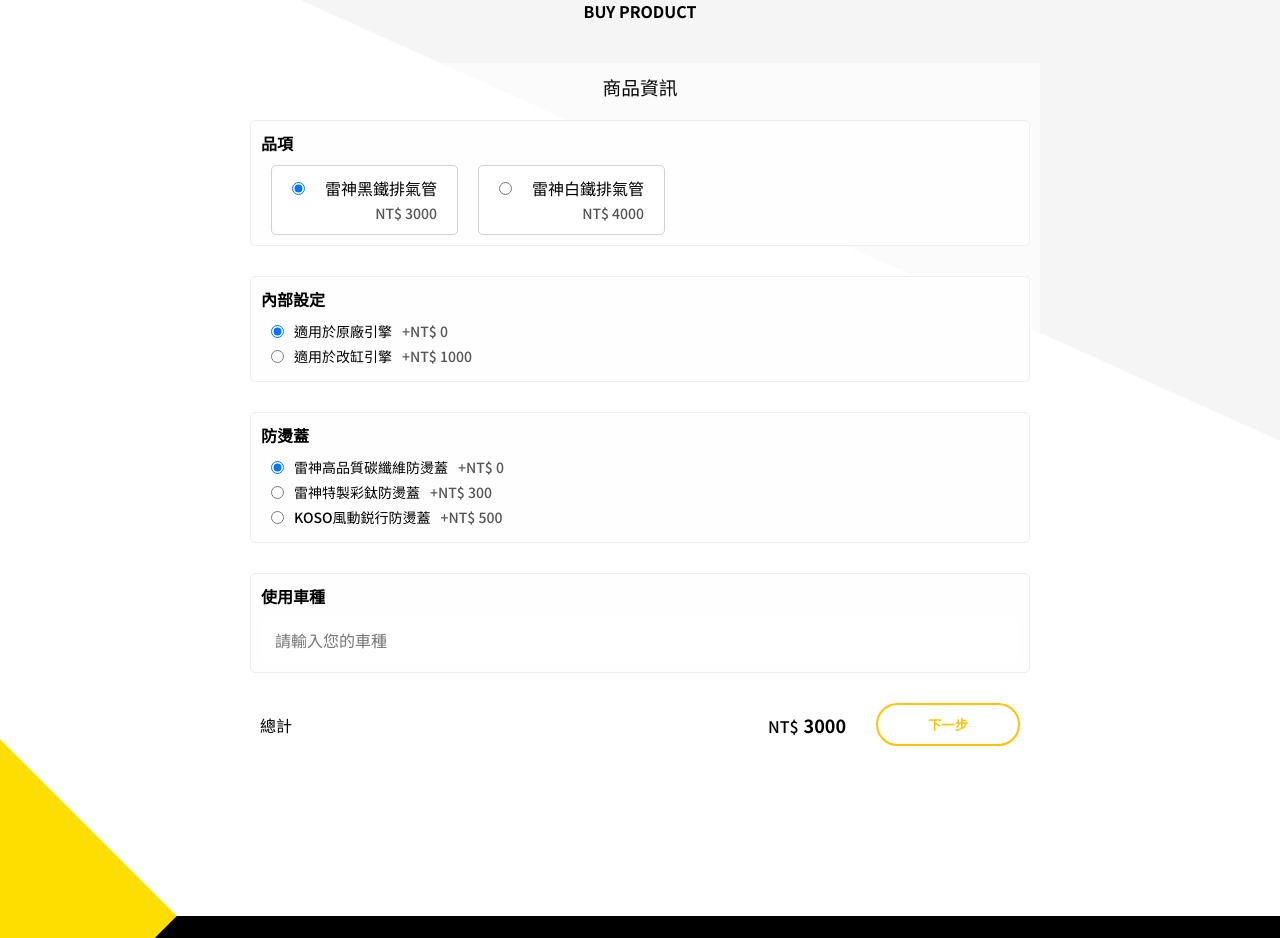
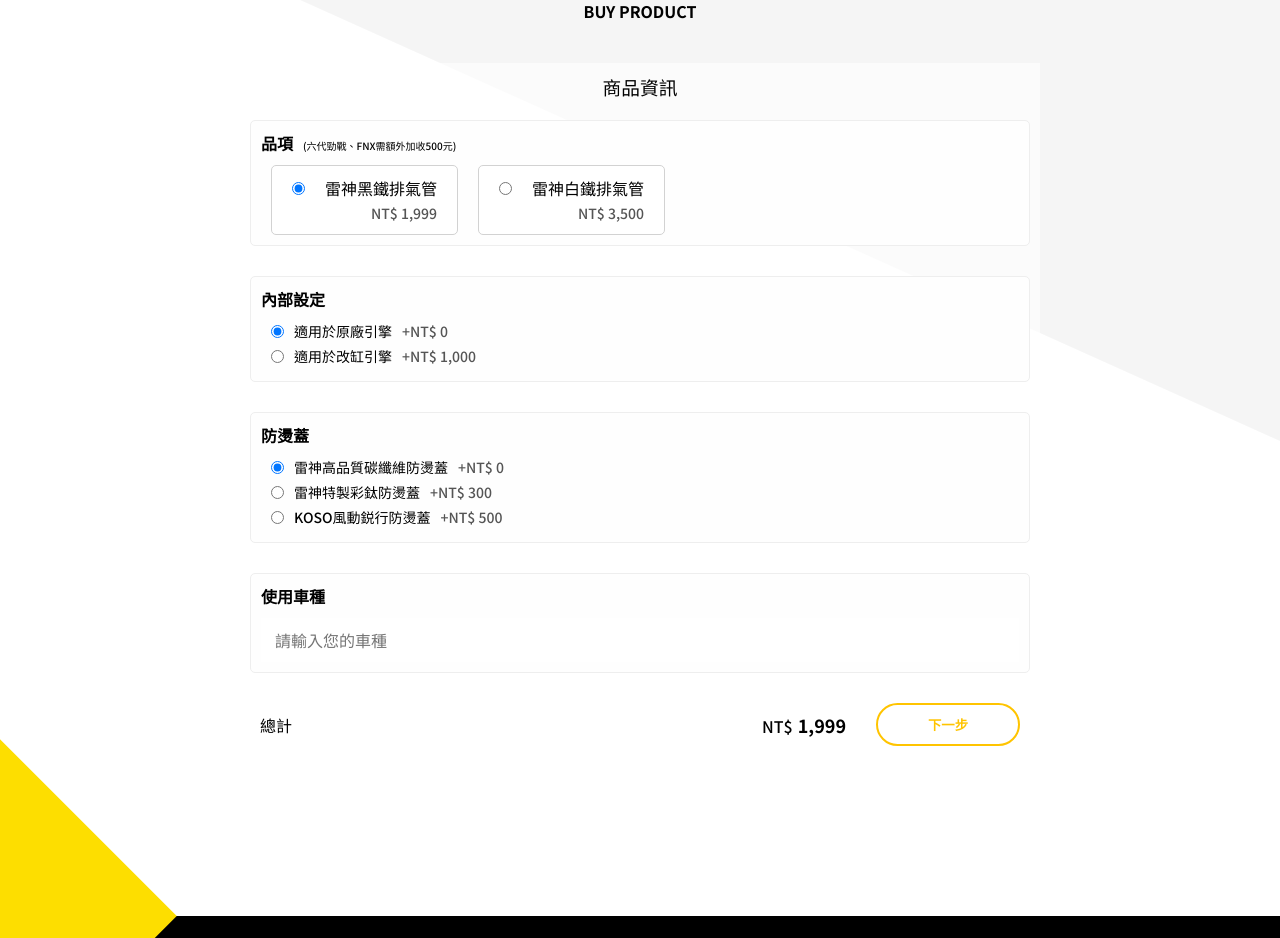
Before and after one commit to zxcv853496/Exhaust, a Vue app: page / in a window 1280 px wide. Shown: the part 3140-4078 px from the top of the page. Built offline with nearby package versions, Linux system fonts and the light colour scheme.

Commit message:
修正信件內容與金額加上千分位

```diff
--- a/public/php/blade/AfterSendOrder.html
+++ b/public/php/blade/AfterSendOrder.html
@@ -318,7 +318,7 @@
 												style="color:#000000;font-family:Lato, Tahoma, Verdana, Segoe, sans-serif;line-height:1.2;padding-top:10px;padding-right:10px;padding-bottom:5px;padding-left:10px;">
 												<div
 													style="font-size: 12px; line-height: 1.2; text-align: center; color: #000000; font-family: Lato, Tahoma, Verdana, Segoe, sans-serif; mso-line-height-alt: 14px;">
-													<span style="font-size: 16px;">感謝您在牛王排氣管官方網站訂購的商品</span></div>
+													<span style="font-size: 16px;">感謝您在雷神排氣管官方網站訂購的商品</span></div>
 											</div>
 											<!--[if mso]></td></tr></table><![endif]-->
 											<!--[if mso]><table width="100%" cellpadding="0" cellspacing="0" border="0"><tr><td style="padding-right: 10px; padding-left: 10px; padding-top: 10px; padding-bottom: 5px; font-family: Tahoma, Verdana, sans-serif"><![endif]-->
--- a/public/php/blade/AfterSendOrder_us.html
+++ b/public/php/blade/AfterSendOrder_us.html
@@ -319,7 +319,7 @@
 												<div
 													style="font-size: 12px; line-height: 1.2; text-align: center; color: #000000; font-family: Lato, Tahoma, Verdana, Segoe, sans-serif; mso-line-height-alt: 14px;">
 													<span
-														style="font-size: 16px;">『顧客：TitleUserName』在牛王排氣管官方網站訂購了商品</span>
+														style="font-size: 16px;">『顧客：TitleUserName』在雷神排氣管官方網站訂購了商品</span>
 												</div>
 											</div>
 											<!--[if mso]></td></tr></table><![endif]-->
--- a/src/assets/css/compoents/_Pagination.scss
+++ b/src/assets/css/compoents/_Pagination.scss
@@ -29,6 +29,11 @@
             font-weight: 600;
             text-align: left;
             margin-bottom: 10px;
+
+            span {
+                font-size: 10px;
+                margin-left: 10px;
+            }
         }
     }
 
--- a/src/common/common_methods.js
+++ b/src/common/common_methods.js
@@ -34,5 +34,20 @@ export default {
                     });
             })
         },
+    },
+    filters: {
+        priceFormat: function (val) {
+            if (val != undefined) {
+                return val
+                    .toString()
+                    .replace(/^(-?\d+?)((?:\d{3})+)(?=\.\d+$|$)/, function (
+                        all,
+                        pre,
+                        groupOf3Digital
+                    ) {
+                        return pre + groupOf3Digital.replace(/\d{3}/g, ',$&')
+                    })
+            }
+        },
     }
 }
--- a/src/components/OrderForm/index.vue
+++ b/src/components/OrderForm/index.vue
@@ -19,12 +19,12 @@ export default {
           {
             id: 1,
             name: "雷神黑鐵排氣管",
-            price: 3000,
+            price: 1999,
           },
           {
             id: 2,
             name: "雷神白鐵排氣管",
-            price: 4000,
+            price: 3500,
           },
         ],
         power_option: [
--- a/src/components/Pagination/Pagination1/template.html
+++ b/src/components/Pagination/Pagination1/template.html
@@ -6,7 +6,7 @@
 
         <div class="product main_product">
 
-            <h4 class="title">品項</h4>
+            <h4 class="title">品項<span>(六代勁戰、FNX需額外加收500元)</span></h4>
 
             <div class="option_container">
 
@@ -16,7 +16,7 @@
                         <p>{{item.name}}</p>
                     </div>
                     <span class="price">
-                        NT$ {{item.price}}
+                        NT$ {{item.price | priceFormat}}
                     </span>
                 </label>
 
@@ -31,7 +31,7 @@
                     <input type="radio" name="power_option" :value="item.id" v-model="power_option" />
                     <p>{{item.name}}</p>
                     <span class="price">
-                        +NT$ {{item.price}}
+                        +NT$ {{item.price | priceFormat}}
                     </span>
                 </label>
             </div>
@@ -44,7 +44,7 @@
                     <input type="radio" name="case_option" :value="item.id" v-model="case_option" />
                     <p>{{item.name}}</p>
                     <span class="price">
-                        +NT$ {{item.price}}
+                        +NT$ {{item.price | priceFormat}}
                     </span>
                 </label>
             </div>
@@ -62,7 +62,7 @@
         <div class="form_footer">
             <p class="title">總計</p>
             <div>
-                <p class="price"> NT$<strong>{{total_price}}</strong></p>
+                <p class="price"> NT$<strong>{{total_price | priceFormat}}</strong></p>
                 <button class="next_btn" @click="DataVaild">下一步</button>
             </div>
         </div>
--- a/src/components/Pagination/Pagination3/template.html
+++ b/src/components/Pagination/Pagination3/template.html
@@ -11,14 +11,14 @@
                     <input type="radio" name="pay_option" value="全額付款" v-model="pay_option" />
                     <p>全額付款</p>
                     <span class="price">
-                        NT$ {{total_price}}
+                        NT$ {{total_price | priceFormat}}
                     </span>
                 </label>
                 <label class="card">
                     <input type="radio" name="pay_option" value="訂金付款" v-model="pay_option" />
                     <p>訂金付款<span>(剩餘金額貨到付款)</span></p>
                     <span class="price">
-                        NT$ {{Math.ceil(total_price/2)}}
+                        NT$ {{Math.ceil(total_price/2) | priceFormat}}
                     </span>
                 </label>
             </div>
@@ -34,7 +34,7 @@
                         <p>{{item.name}}</p>
                         <span class="price" v-if="pay_way == 3 && item.id == 3">
                             +NT$
-                            {{Math.ceil(total_price * item.installment.filter(option=>option.id == installment)[0].percent)}}
+                            {{Math.ceil(total_price * item.installment.filter(option=>option.id == installment)[0].percent) | priceFormat}}
                         </span>
                     </label>
                     <template v-if="pay_way == 3 && item.id == 3">
@@ -55,8 +55,9 @@
                 <h4 class="title">訂單商品資料</h4>
                 <p><strong>品名:</strong> {{buy_product_name}} </p>
                 <p><strong>防燙蓋:</strong> {{buy_product_case_option}} <span>(+NT$
-                        {{buy_product_case_option_price}})</span></p>
-                <p><strong>內部設定:</strong> {{buy_product_power_option}} (+NT$ {{buy_product_power_option_price}})</p>
+                        {{buy_product_case_option_price | priceFormat}})</span></p>
+                <p><strong>內部設定:</strong> {{buy_product_power_option}} (+NT$
+                    {{buy_product_power_option_price | priceFormat}})</p>
                 <p><strong>使用車種:</strong> {{buy_data.product.model}}</p>
             </div>
 
@@ -73,13 +74,14 @@
                 <p>
                     <strong>訂單總金額:</strong>
                     <template v-if="pay_way == 3">NT$ {{ total_price_with_installment }}</template>
-                    <template v-else>NT$ {{ total_price }}</template>
+                    <template v-else>NT$ {{ total_price | priceFormat}}</template>
                 </p>
                 <p>
                     <strong>本次付款金額:</strong>
-                    <template v-if="pay_way == 3">NT$ {{ total_price_with_installment }}</template>
-                    <template v-else-if="pay_option == '訂金付款'">NT$ {{ Math.ceil(total_price / 2 ) }}</template>
-                    <template v-else>NT$ {{ total_price }}</template>
+                    <template v-if="pay_way == 3">NT$ {{ total_price_with_installment | priceFormat}}</template>
+                    <template v-else-if="pay_option == '訂金付款'">NT$
+                        {{ Math.ceil(total_price / 2 ) | priceFormat}}</template>
+                    <template v-else>NT$ {{ total_price | priceFormat}}</template>
                     <span v-if="pay_option == '訂金付款'">(本次僅支付訂金，其餘款項貨到付款)</span>
                 </p>
             </div>
```
